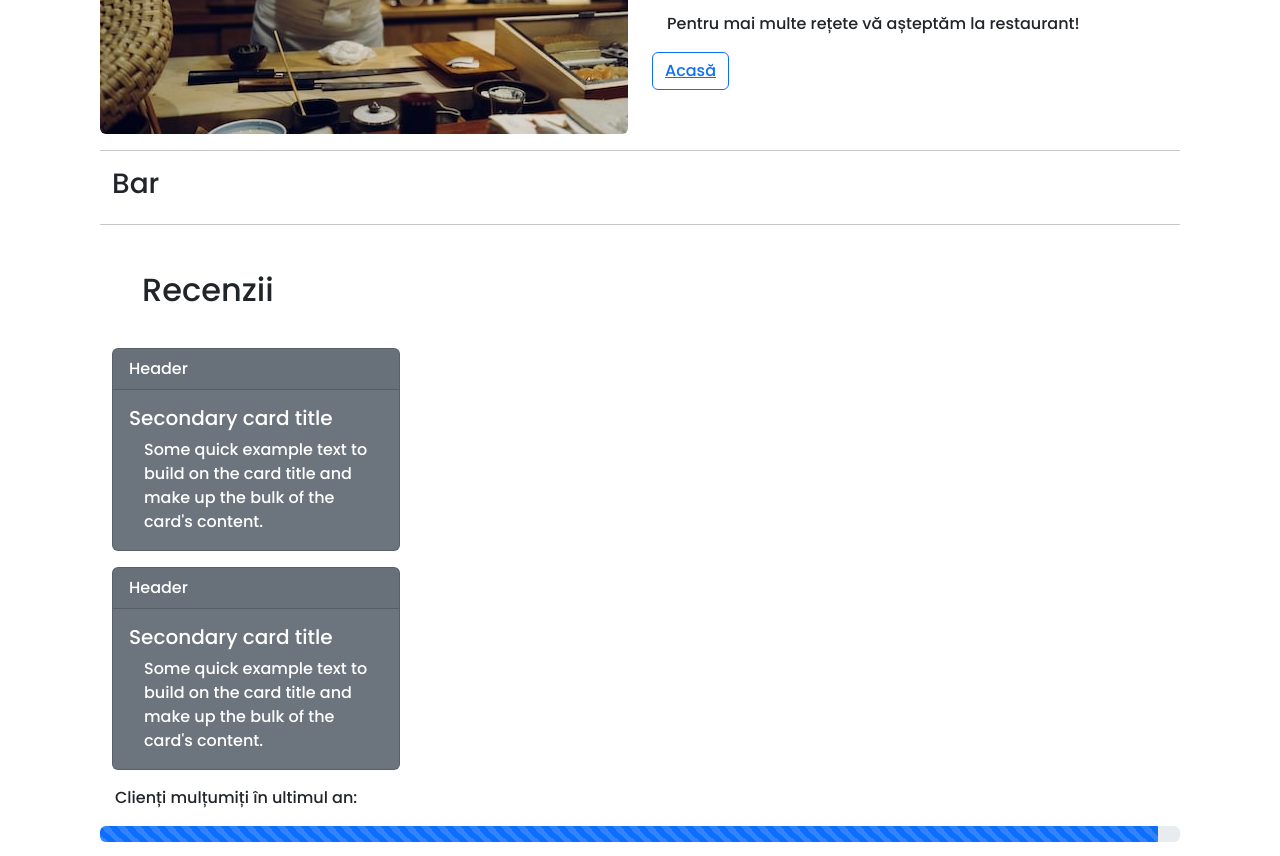
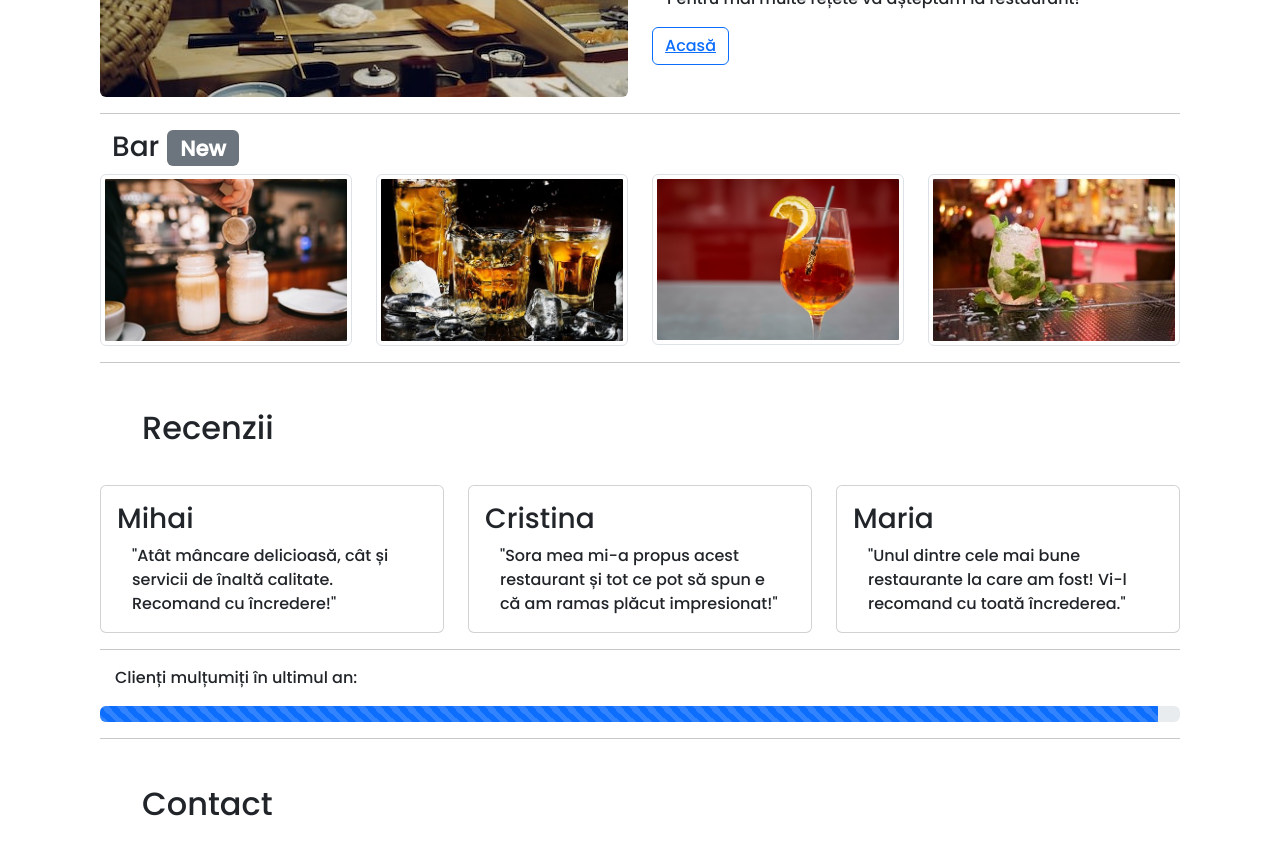
Before and after one commit to AlexandraRoman8/Restaurant-elegance, a plain HTML site: page restaurant-elegance2.html in a window 1280 px wide. Shown: the part 3900-4756 px from the top of the page. Drawn offline with nearby package versions, Linux system fonts and the light colour scheme; grey boxes are pictures that could not be loaded.

Commit message:
Versiunea 2.0
Am făcut update

```diff
--- a/restaurant-elegance2.html
+++ b/restaurant-elegance2.html
@@ -220,7 +220,7 @@
         </div>
       </div>
 
-      <div class="container-fluid">
+      <div class="container-md">
         <div class="row">
             <div id="carouselExampleDark" class="carousel carousel-dark slide" data-bs-ride="carousel">
               <div class="carousel-indicators">
@@ -231,19 +231,19 @@
               <div class="carousel-inner">
                 <div class="carousel-item active" data-bs-interval="10000">
                   <img src="fish.jpg" class="d-block w-100" alt="Preparat din pește cu salată asortată">
-                  <div class="carousel-caption d-block">
+                  <div class="carousel-caption d-none d-md-block">
                     <h4>Pește cu salată</h4>
                   </div>
                 </div>
                 <div class="carousel-item" data-bs-interval="2000">
                   <img src="pizza1.jpg" class="d-block w-100" alt="Pizza cu salam, ardei și mozzarella.">
-                  <div class="carousel-caption d-block">
+                  <div class="carousel-caption d-none d-md-block">
                     <h4>Pizza Elegance</h4>
                   </div>
                 </div>
                 <div class="carousel-item">
                   <img src="baking-blur-cake.jpg" class="d-block w-100" alt="Prăjitură Albă ca Zăpada, cu frișcă, cireșe și cafea. ">
-                  <div class="carousel-caption d-block">
+                  <div class="carousel-caption d-none d-md-block">
                     <h4>Prăjitură Albă ca Zăpada</h4>
                   </div>
                 </div>
@@ -259,7 +259,6 @@
               </div>
             </div>
           </div>
-
          <hr>
 
           <div class="accordion" id="accordionExample">
@@ -304,11 +303,9 @@
 
         <div class="boxed">
 
-         <hr>
-
-          <div class="row mt-3">
+          <div class="row mt-2">
             <div class="col-12 col-md-6 col-lg-6">
-              <img class="w-100 rounded pt-3" src="bucatar.jpg" alt="Un bucătar asiatic pregătind mâncare">
+              <img class="w-100 rounded pt-1" src="bucatar.jpg" alt="Un bucătar asiatic pregătind mâncare">
             </div>
 
             <div class="col-12 col-md-6 col-lg-6">
@@ -326,8 +323,23 @@
         <div class="container">
           <div class="row">
             <div class="col-12">
-              <h3 id="Bar">Bar</h3>
+              <h3 id="Bar">Bar <span class="badge bg-secondary">New</span></h3>
             </div>
+          </div>
+        </div>
+
+        <div class="row galerie">
+          <div class="col-6 col-md-6 col-lg-3">
+              <img class="img-thumbnail w-100" src="coffee1.jpg" alt="2 căni cu cafea proaspătă.">
+          </div>
+          <div class="col-6 col-md-6 col-lg-3">
+              <img class="img-thumbnail w-100" src="alcohol2.jpg" alt="3 pahare cu băutură alături de niște gheață.">
+          </div>
+          <div class="col-6 col-md-6 col-lg-3">
+              <img class="img-thumbnail w-100" src="aperol.jpg" alt="Un pahar de Aperol pus ]ntr-un pahar cu picior.">
+          </div>
+          <div class="col-6 col-md-6 col-lg-3">
+              <img class="img-thumbnail w-100" src="alcohol-alcoholic1.jpg" alt="Un pahar cu Mojito cu gheață și mentă.">
           </div>
         </div>
 
@@ -341,28 +353,34 @@
           </div>
         </div>
 
-        <div class="container">
-          <div class="row">
-            <div class="d-flex col-12 col-md-6 col-lg-6">
-              <div class="card text-bg-secondary mb-3" style="max-width: 18rem;">
-                <div class="card-header">Header</div>
-                <div class="card-body">
-                  <h5 class="card-title">Secondary card title</h5>
-                  <p class="card-text">Some quick example text to build on the card title and make up the bulk of the card's content.</p>
-                </div>
+        <div class="row row-cols-1 row-cols-md-3 g-4">
+          <div class="col">
+            <div class="card">
+              <div class="card-body">
+                <h3 class="card-title">Mihai</h3>
+                <p class="card-text">"Atât mâncare delicioasă, cât și servicii de înaltă calitate. Recomand cu încredere!"</p>
               </div>
             </div>
-            <div class="d-flex col-12 col-md-6 col-lg-8">
-              <div class="card text-bg-secondary mb-3" style="max-width: 18rem;">
-                <div class="card-header">Header</div>
-                <div class="card-body">
-                  <h5 class="card-title">Secondary card title</h5>
-                  <p class="card-text">Some quick example text to build on the card title and make up the bulk of the card's content.</p>
-                </div>
+          </div>
+          <div class="col">
+            <div class="card">
+              <div class="card-body">
+                <h3 class="card-title">Cristina</h3>
+                <p class="card-text">"Sora mea mi-a propus acest restaurant și tot ce pot să spun e că am ramas plăcut impresionat!"</p>
+              </div>
+            </div>
+          </div>
+          <div class="col">
+            <div class="card">
+              <div class="card-body">
+                <h3 class="card-title">Maria</h3>
+                <p class="card-text">"Unul dintre cele mai bune restaurante la care am fost! Vi-l recomand cu toată încrederea."</p>
               </div>
             </div>
           </div>
         </div>
+
+        <hr>
 
         <div clas="container">
           <div class="row">
@@ -412,19 +430,19 @@
             <div class="col">
               <ul class="d-flex justify-content-end me-3">
                 <li class="me-3">
-                  <a href="https://www.instagram.com/">
+                  <a href="https://www.instagram.com/" target="_blank">
                   <img class="icon" src="instagram.png" alt="icon instagram">
                   </a>
                 </li>
 
                 <li class="me-3">
-                  <a href="https://www.facebook.com">
+                  <a href="https://www.facebook.com" target="_blank">
                   <img class="icon" src="facebook.png" alt="icon facebook">
                   </a>
                 </li>
 
                 <li class="me-3">
-                  <a href="https://twitter.com/i/flow/login">
+                  <a href="https://twitter.com/i/flow/login" target="_blank">
                   <img class="icon" src="twitter.png" alt="icon twitter">
                   </a>
                 </li>
```
Also changed, not shown: alcohol-alcoholic1.jpg (added), alcohol2.jpg (added), aperol.jpg (added), coffee1.jpg (added).
